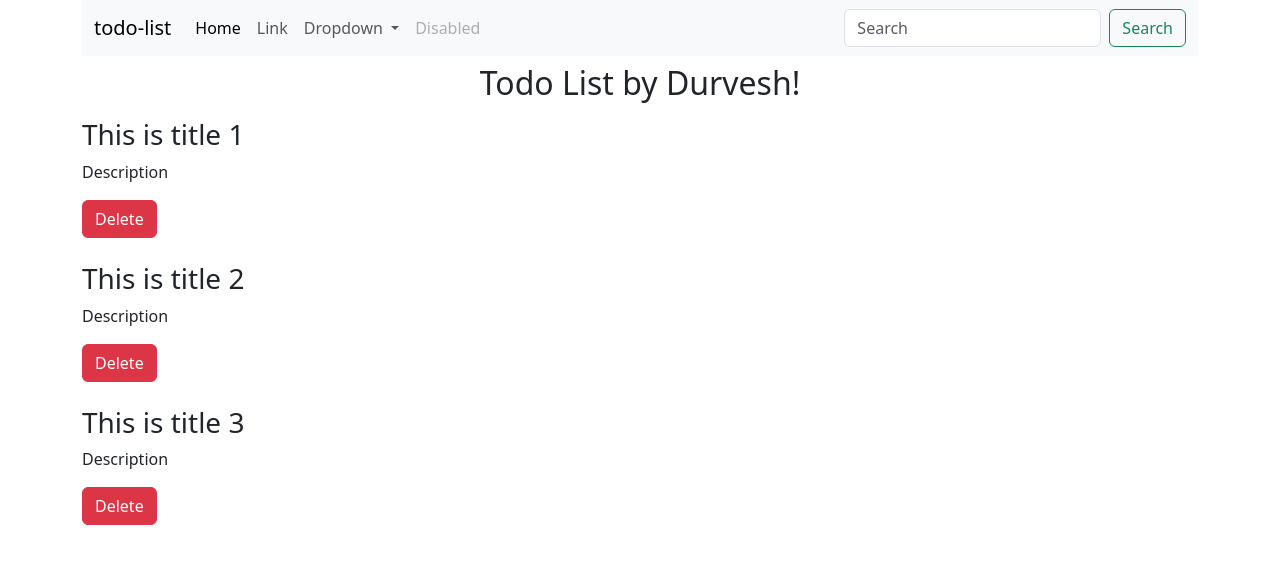
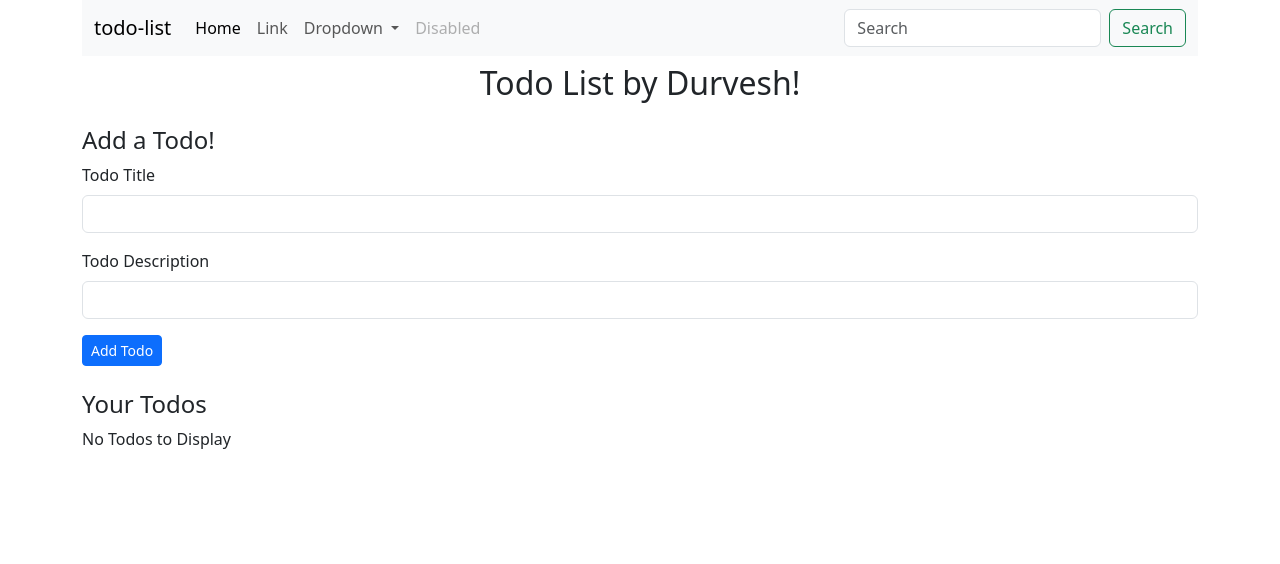
Before and after one commit to DurvAcee/todo-list, an Angular app: page / in a window 1280 px wide. Shown: the top 564 px of the page. Built offline with nearby package versions, Linux system fonts and the light colour scheme.

Commit message:
new components & functionality added

```diff
--- /dev/null
+++ b/src/app/MyComponenets/add-todo/add-todo.component.html
@@ -0,0 +1,16 @@
+<div class="my-4">
+    <h4>Add a Todo!</h4>
+
+    <form (ngSubmit)="onSubmit()">
+        <div class="mb-3">
+        <label for="title" class="form-label">Todo Title</label>
+        <input type="text" [(ngModel)]="title" class="form-control" id="title" name="title" aria-describedby="emailHelp">
+        </div>
+        <div class="mb-3">
+            <label for="desc" class="form-label">Todo Description</label>
+            <input type="text" [(ngModel)]="desc" class="form-control" id="desc" name="desc" aria-describedby="emailHelp">
+        </div>
+
+        <button type="submit" class="btn btn-sm btn-primary">Add Todo</button>
+    </form>
+</div>
--- /dev/null
+++ b/src/app/MyComponenets/add-todo/add-todo.component.ts
@@ -0,0 +1,25 @@
+import { Component, EventEmitter, Output } from '@angular/core';
+import { Todo } from 'src/app/Todo';
+
+@Component({
+  selector: 'app-add-todo',
+  templateUrl: './add-todo.component.html',
+  styleUrls: ['./add-todo.component.css']
+})
+export class AddTodoComponent {
+
+    title: string;
+    desc: string;
+    @Output() todoAdd: EventEmitter<Todo> = new EventEmitter();
+
+    onSubmit(){
+      const todo = {
+        sno: 8,
+        title: this.title,
+        desc: this.desc,
+        active: true
+      }
+
+      this.todoAdd.emit(todo);
+    }
+}
--- a/src/app/MyComponenets/todo-item/todo-item.component.css
+++ b/src/app/MyComponenets/todo-item/todo-item.component.css
@@ -0,0 +1,3 @@
+.strike{
+    text-decoration: line-through;
+}
--- a/src/app/MyComponenets/todo-item/todo-item.component.html
+++ b/src/app/MyComponenets/todo-item/todo-item.component.html
@@ -1,5 +1,9 @@
 <div class="my-3">
-    <h3>{{todo.title}}</h3>
+    <h5 [ngClass]="{'strike': !todo.active}">{{todo.title}}</h5>
     <p>{{todo.desc}}</p>
-    <button class="btn btn-danger mb-2" (click)="delete(todo)">Delete</button>
+    <div class="mb-3 form-check">
+        <input type="checkbox" class="form-check-input" id="exampleCheck{{i}}" (click)="onCheckboxClick(todo)" [checked]="!todo.active">
+        <label class="form-check-label" for="exampleCheck{{i}}">{{todo.active ? "Done" : "Not Done"}} </label>
+      </div>
+    <button class="btn btn-sm btn-danger mb-2" (click)="delete(todo)">Delete</button>
 </div>
--- a/src/app/MyComponenets/todo-item/todo-item.component.ts
+++ b/src/app/MyComponenets/todo-item/todo-item.component.ts
@@ -8,10 +8,18 @@ import { Todo } from 'src/app/Todo';
 })
 export class TodoItemComponent{
   @Input() todo: Todo;
+  @Input() i: number;
   @Output() todoDelete: EventEmitter<Todo> = new EventEmitter();
+  @Output() todoCheckbox: EventEmitter<Todo> = new EventEmitter();
 
   delete(todo: Todo) {
     this.todoDelete.emit(todo);
     console.log('Delete Triggered');
   }
+
+  onCheckboxClick(todo: Todo){
+    console.log(todo);
+    this.todoCheckbox.emit(todo);
+    console.log('toggle Triggered');
+  }
 }
--- a/src/app/MyComponenets/todos/todos.component.html
+++ b/src/app/MyComponenets/todos/todos.component.html
@@ -1,3 +1,9 @@
-<div *ngFor="let todo of todos">
-    <app-todo-item [todo]="todo" (todoDelete)="deleteTodo($event)"></app-todo-item>
-</div>
+<app-add-todo (todoAdd) = "addTodo($event)" ></app-add-todo>
+<h4> Your Todos</h4>
+
+<div *ngIf="this.todos.length===0; else TodosFound"> No Todos to Display</div>
+<ng-template #TodosFound>
+    <div *ngFor="let todo of todos; index as i">
+        <app-todo-item [todo]="todo" [i] = i (todoDelete)="deleteTodo($event)" (todoCheckbox)="toggleTodo($event)"></app-todo-item>
+    </div>
+</ng-template>
--- a/src/app/MyComponenets/todos/todos.component.ts
+++ b/src/app/MyComponenets/todos/todos.component.ts
@@ -6,29 +6,16 @@ import { Todo } from "../../Todo";
   styleUrls: ['./todos.component.css']
 })
 export class TodosComponent implements OnInit{
+  localItem: any;
+  todos: Todo[];
 
-  todos: Todo[];
   constructor(){
-    this.todos = [
-      {
-        sno: 1,
-        title: "This is title 1",
-        desc: "Description",
-        active: true
-      },
-      {
-        sno: 2,
-        title: "This is title 2",
-        desc: "Description",
-        active: true
-      },
-      {
-        sno: 3,
-        title: "This is title 3",
-        desc: "Description",
-        active: true
-      }
-    ]
+    this.localItem = localStorage.getItem("todos");
+    if(!this.localItem){
+      this.todos = [];
+    } else{
+      this.todos = JSON.parse(this.localItem);
+    }
   }
 
   ngOnInit(): void {
@@ -38,6 +25,18 @@ export class TodosComponent implements OnInit{
   deleteTodo(todo: Todo){
     const index = this.todos.indexOf(todo);
     this.todos.splice(index, 1);
+    localStorage.setItem("todos", JSON.stringify(this.todos));
+  }
+
+  addTodo(todo: Todo){
+    this.todos.push(todo);
+    localStorage.setItem("todos", JSON.stringify(this.todos));
+  }
+
+  toggleTodo(todo: Todo){
+    const index = this.todos.indexOf(todo);
+    this.todos[index].active = !this.todos[index].active;
+    localStorage.setItem("todos", JSON.stringify(this.todos));
   }
 
 }
```
Also changed, not shown: src/app/app.module.ts (+6 -2 lines), src/app/MyComponenets/add-todo/add-todo.component.css (added), 1 other file (tests, documents, lock files or other folders).
